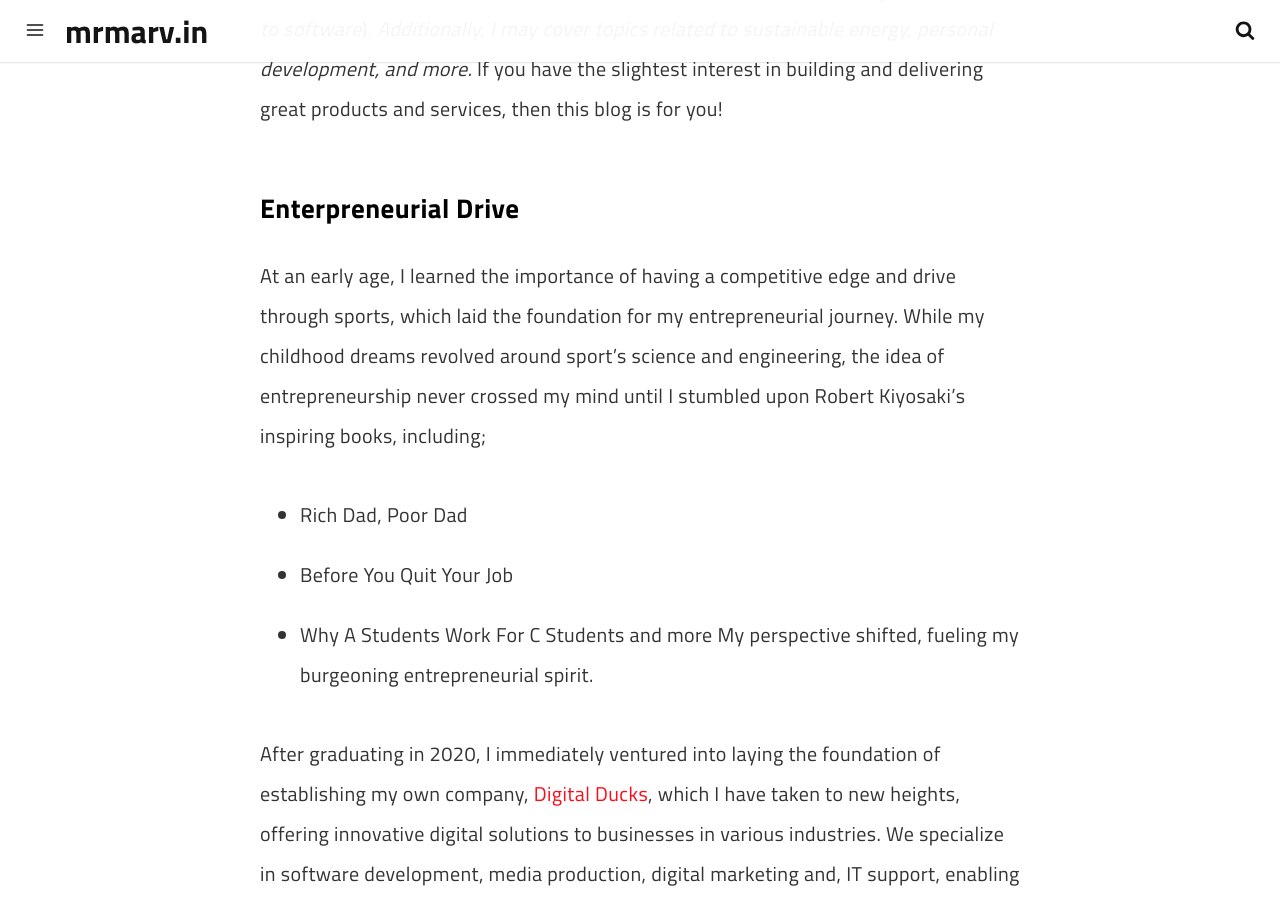
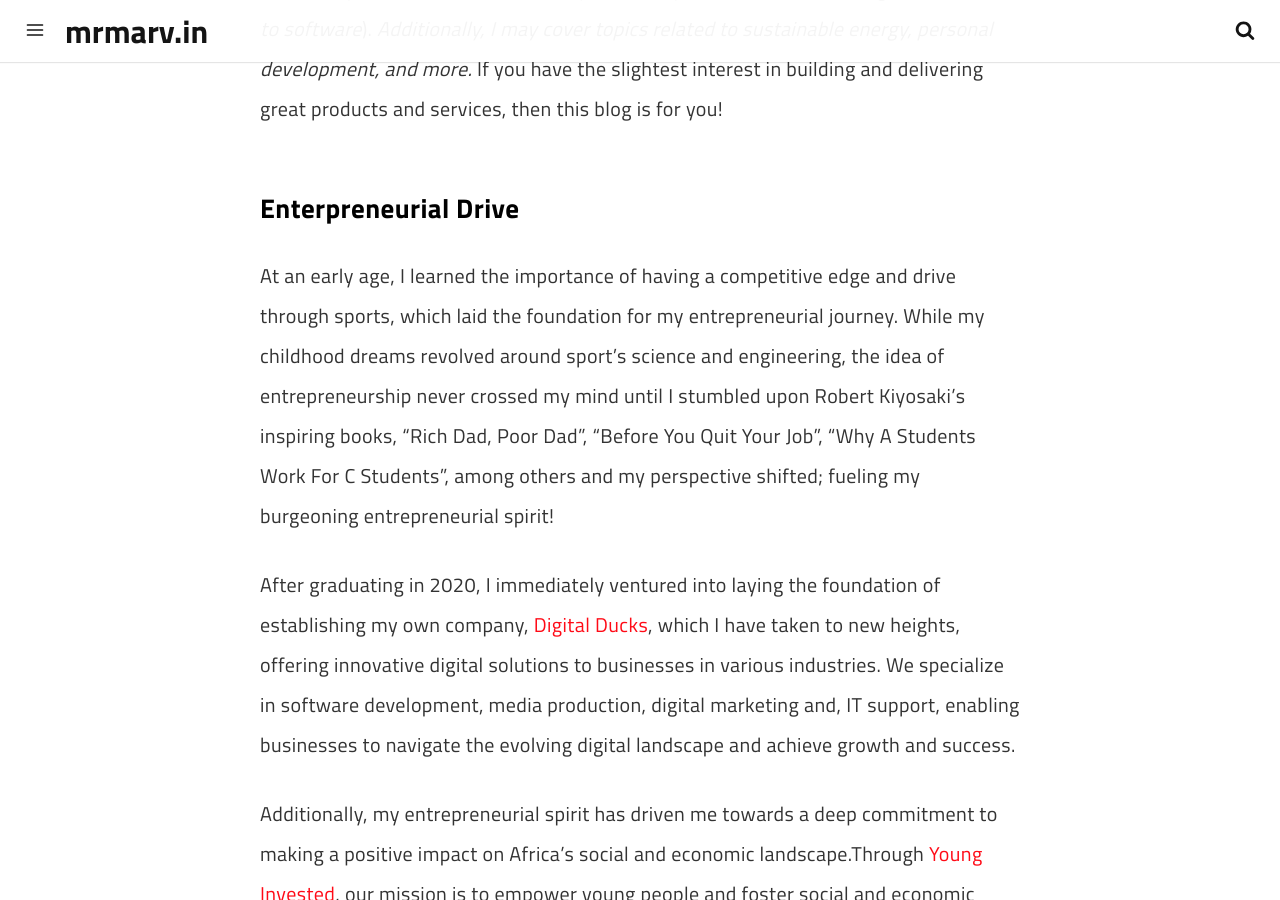
Before and after one commit to marv0/marv0.github.io, a Jekyll site: the page built from pages/about.md, in a window 1280 px wide and 900 px high, scrolled down 766 px. Built offline with Jekyll 4.4.1, drawn with Linux system fonts in a browser that asks for light colours; a script that is not in the unit is left out.

Commit message:
Update about.md

```diff
--- a/pages/about.md
+++ b/pages/about.md
@@ -16,11 +16,7 @@
 
 ### Enterpreneurial Drive
 
-At an early age, I learned the importance of having a competitive edge and drive through sports, which laid the foundation for my entrepreneurial journey. While my childhood dreams revolved around sport's science and engineering, the idea of entrepreneurship never crossed my mind until I stumbled upon Robert Kiyosaki's inspiring books, including;
-* Rich Dad, Poor Dad
-* Before You Quit Your Job
-* Why A Students Work For C Students and more
-My perspective shifted, fueling my burgeoning entrepreneurial spirit.
+At an early age, I learned the importance of having a competitive edge and drive through sports, which laid the foundation for my entrepreneurial journey. While my childhood dreams revolved around sport's science and engineering, the idea of entrepreneurship never crossed my mind until I stumbled upon Robert Kiyosaki's inspiring books, "Rich Dad, Poor Dad", "Before You Quit Your Job", "Why A Students Work For C Students", among others and my perspective shifted; fueling my burgeoning entrepreneurial spirit!
 
 After graduating in 2020, I immediately ventured into laying the foundation of establishing my own company, [Digital Ducks](https://www.digitalducks.co.ke), which I have taken to new heights, offering innovative digital solutions to businesses in various industries. We specialize in software development, media production, digital marketing and, IT support, enabling businesses to navigate the evolving digital landscape and achieve growth and success.
 
```
